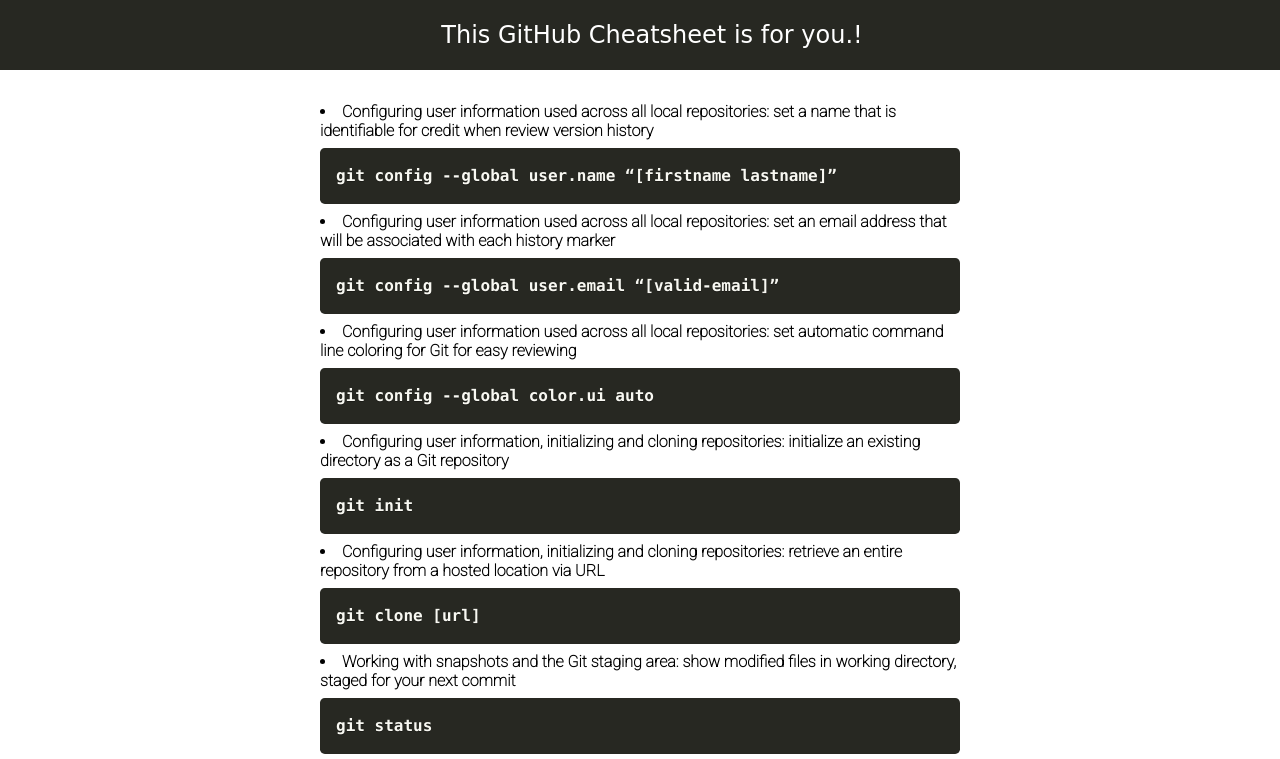
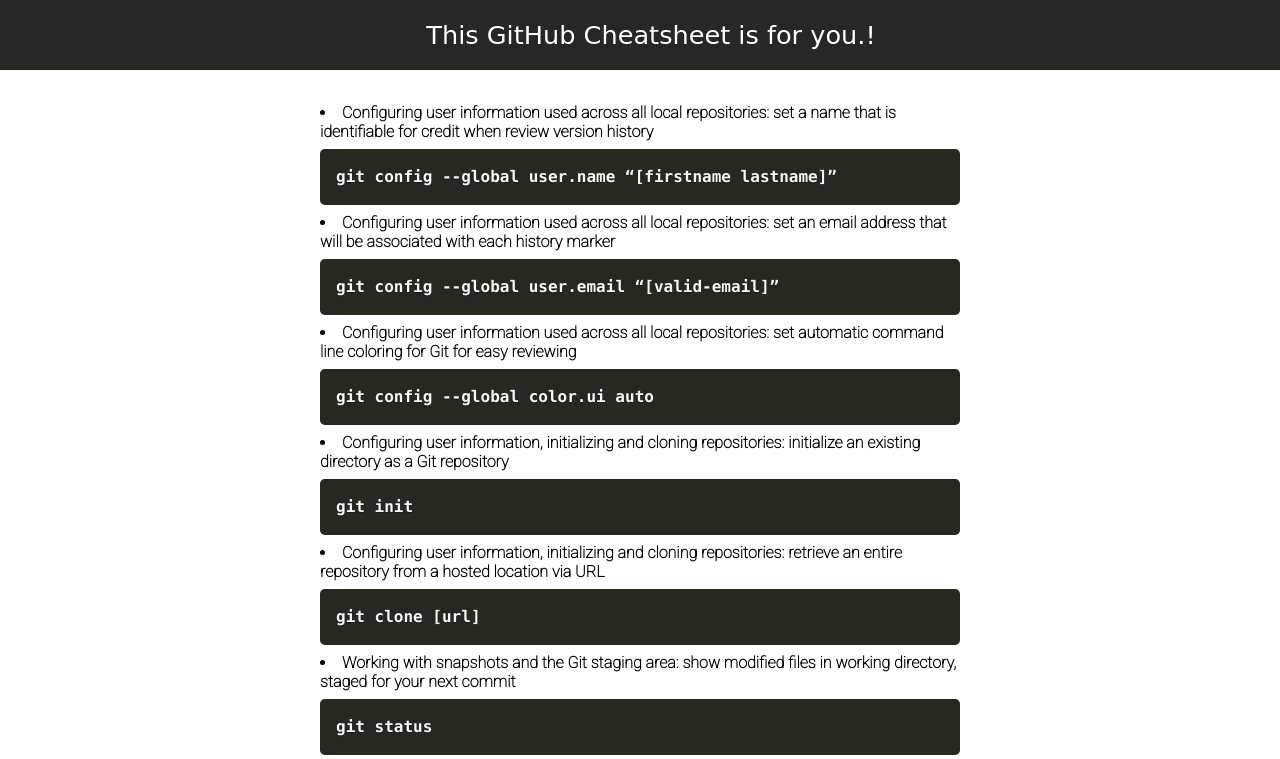
Before and after one commit to Ayush7614/CheatSheet-Templates, a plain HTML site: page GitHub Cheatesheet/index.html in a window 1280 px wide. Shown: the top 759 px of the page. Drawn offline with Linux system fonts and the light colour scheme; a web font is replaced by a local one.

Commit message:
Update style.css

```diff
--- a/GitHub Cheatesheet/style.css
+++ b/GitHub Cheatesheet/style.css
@@ -4,11 +4,11 @@
 }
 
 nav{
-    font-size: 1.5rem;
+    font-size: 1.6rem;
     display: flex;
     align-items: center;
     justify-content: center;
-    background-color: #272822;
+    background-color: #272823;
     color: white;
     height: 70px;
 }
@@ -20,14 +20,14 @@ nav{
 .container{
     /* background-color: red; */
     width: 50vw;
-    padding: 32px 0;
+    padding: 33px 0;
     margin: auto;
     font-family: 'Roboto', sans-serif;
     font-weight: bold;
 }
 
 .logo{
-    padding: 0 12px;
+    padding: 0 11px;
 }
 
 .logo img{
```
